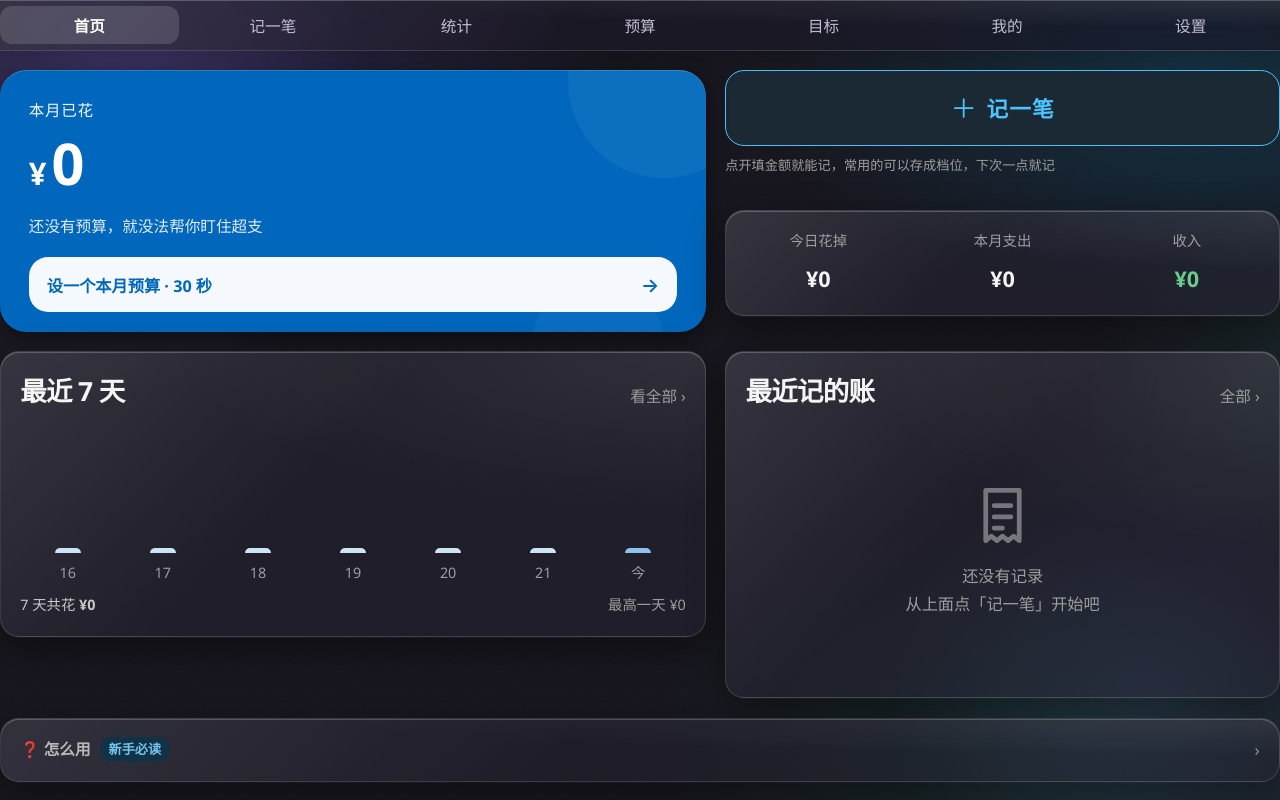
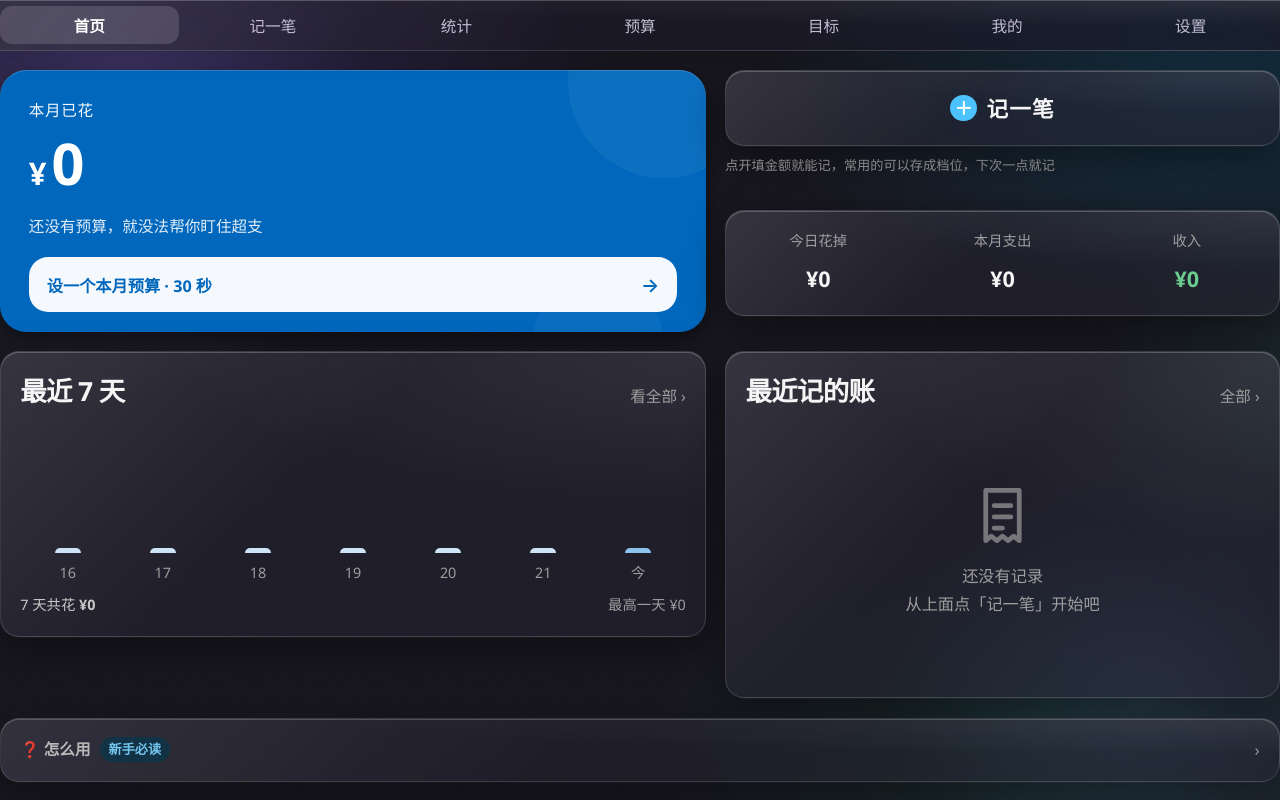
Before and after one commit to YU06118/jianji-windows, a website: page desktop/frontend/index.html in a window 1280 px wide. Drawn offline with Linux system fonts and the light colour scheme.

Commit message:
style: 首页记一笔按钮改为低饱和玻璃按钮

```diff
--- a/desktop/frontend/styles.css
+++ b/desktop/frontend/styles.css
@@ -608,15 +608,26 @@ body.mode-dark {
   width: 100%; height: calc(128 * var(--rpx));
   margin-top: var(--sp-4);
   border-radius: var(--r-card);
-  border: 1px solid var(--pink);
-  background: var(--pink-mist);
-  color: var(--pink);
-  transition: transform var(--dur) var(--ease), background-color var(--dur) var(--ease);
+  border: 1px solid var(--glass-stroke);
+  background-color: var(--glass-fill);
+  background-image: var(--glass-sheen);
+  -webkit-backdrop-filter: blur(22px) saturate(170%);
+  backdrop-filter: blur(22px) saturate(170%);
+  color: var(--ink);
+  box-shadow: var(--glass-shadow), inset 0 1px 0 var(--glass-inner);
+  transition: transform var(--dur) var(--ease), background-color var(--dur) var(--ease), border-color var(--dur) var(--ease);
 }
-.q-add:active, .q-add:hover { background: var(--pink-soft); }
+.q-add:hover { background-color: var(--bg-2); border-color: var(--line-2); }
 .q-add:active { transform: scale(0.98); }
-.q-add-plus { font-size: calc(44 * var(--rpx)); font-weight: 300; color: var(--pink); line-height: 1; margin-right: var(--sp-2); }
-.q-add-txt { font-size: var(--fs-body-lg); font-weight: 700; color: var(--pink); letter-spacing: calc(2 * var(--rpx)); }
+.q-add-plus {
+  display: inline-flex; align-items: center; justify-content: center;
+  width: calc(44 * var(--rpx)); height: calc(44 * var(--rpx));
+  border-radius: 50%;
+  background: var(--pink); color: var(--on-accent);
+  font-size: calc(30 * var(--rpx)); font-weight: 600;
+  line-height: 1; margin-right: var(--sp-2);
+}
+.q-add-txt { font-size: var(--fs-body-lg); font-weight: 700; color: var(--ink); letter-spacing: calc(2 * var(--rpx)); }
 .quick-sub { font-size: calc(22 * var(--rpx)); color: var(--ink-3); margin-top: calc(14 * var(--rpx)); }
 
 /* 本月概览三格 */
```
